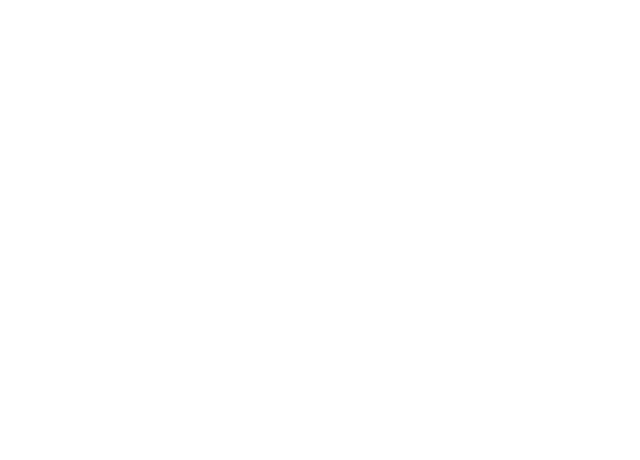
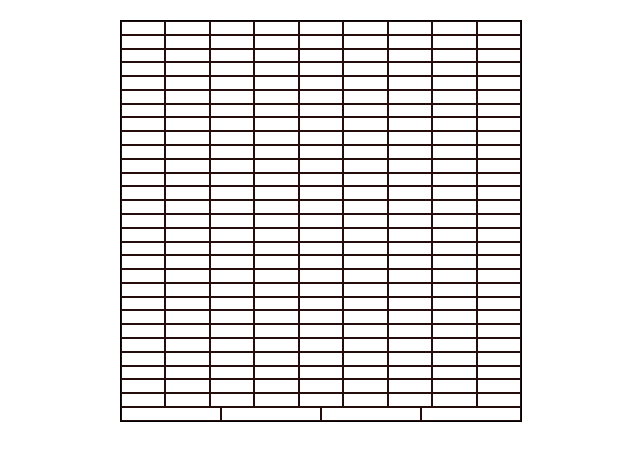
Before and after one commit to KingLightGamer/-Etch-a-Sketch, a plain HTML site: page index.html in a window 1280 px wide. Shown: the whole page, without its empty margins (319-959 px from the left). Drawn offline with Linux system fonts and the light colour scheme.

Commit message:
i set a border to make the cells visible but in the last line there are olny 4 columns

```diff
--- a/index.css
+++ b/index.css
@@ -1,3 +1,12 @@
 #container {
   display: flex;
-  flex-wrap: wrap;}
+  flex-wrap: wrap;
+  width: 400px;
+  height: 400px;
+  border: 1px solid #000;
+  margin: 20px auto;
+}
+.square {
+border: 1px solid #260d0d;
+flex: 1 0 10%;
+}
--- a/index.js
+++ b/index.js
@@ -2,3 +2,9 @@
 const container = document.getElementById('container');
 const gridSize = 16;
 const totalSquares = gridSize * gridSize;
+
+for (let i = 0; i < totalSquares; i++) {
+  const square = document.createElement('div');
+  square.classList.add('square');
+  container.appendChild(square);
+}
```
